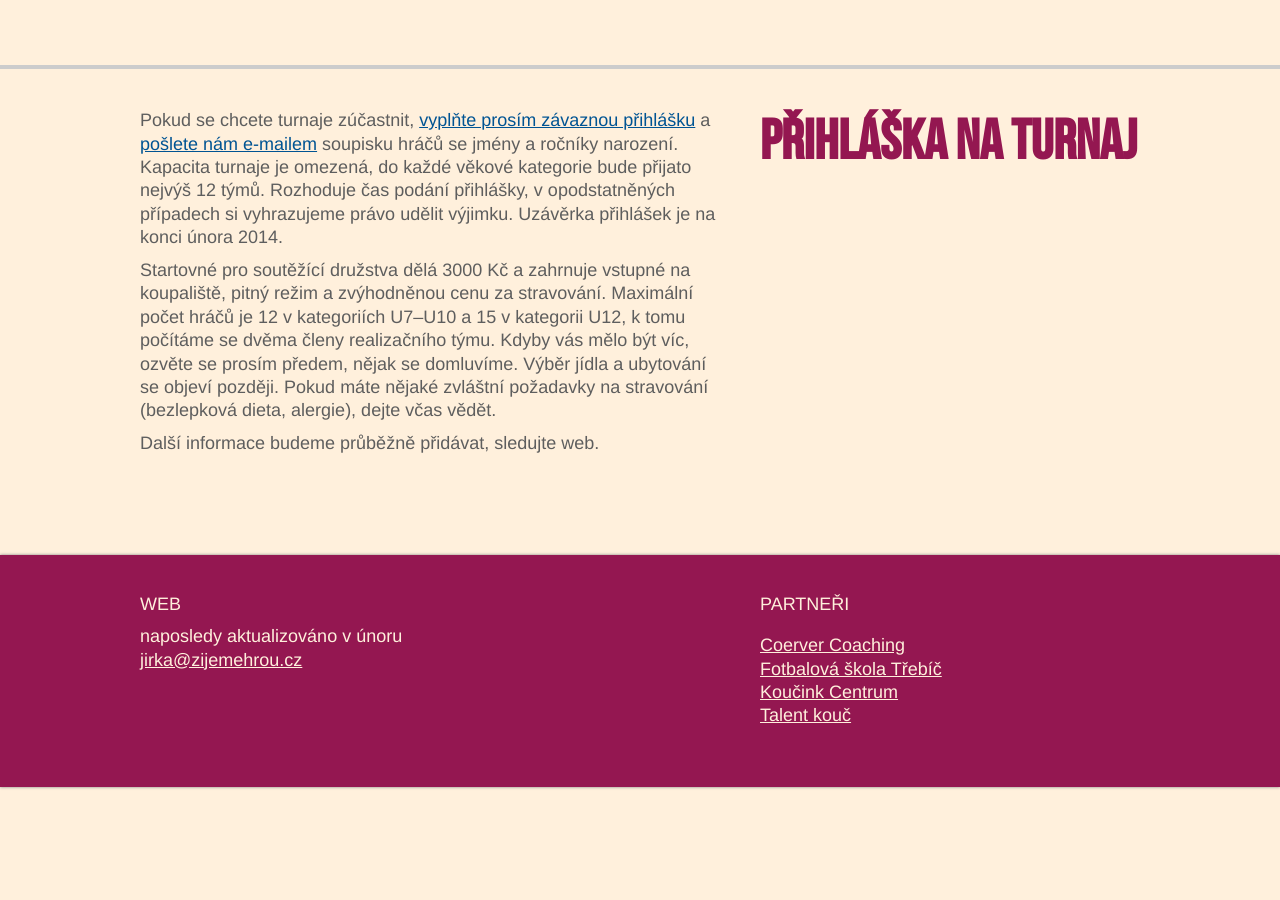
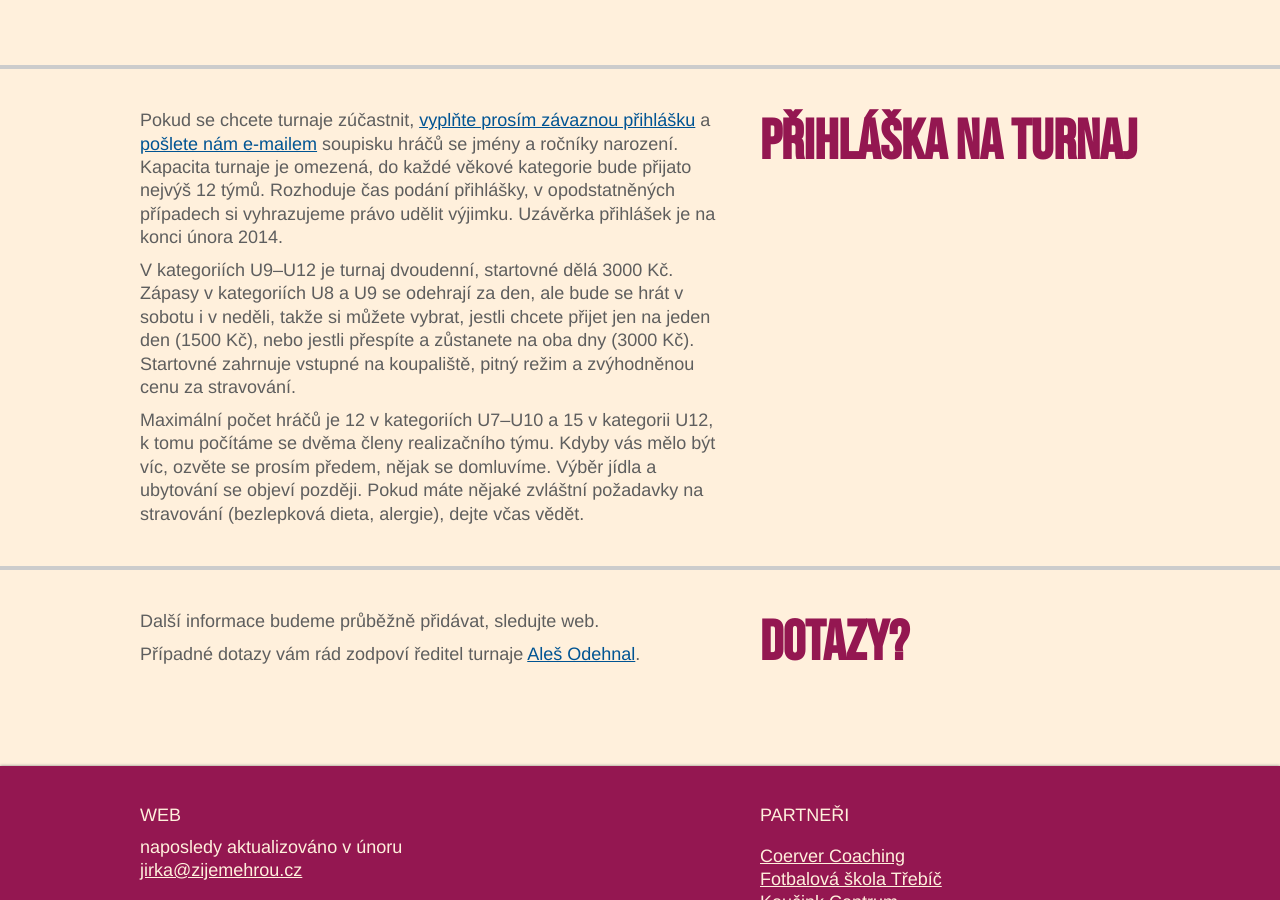
Before and after one commit to zoul/zijeme-hrou, a Jekyll site: the page built from souteze/boskovice/2014.html, in a window 1280 px wide and 900 px high, scrolled down 1480 px. Built offline with Jekyll 4.4.1, drawn with Linux system fonts in a browser that asks for light colours; before the commit the page ends 2267 px from its top, so only the background shows below that.

Commit message:
Aktualizace textů k boskovickému turnaji.

```diff
--- a/souteze/boskovice/2014.html
+++ b/souteze/boskovice/2014.html
@@ -9,7 +9,7 @@ title: Boskovice dětem a rodinám 2014
 kategorie U7, U8, U9, U10 a U12, který proběhne 14–15. června 2014 v
 Boskovicích. Hlavní motivace turnaje zůstává i ve čtvrtém ročníků stejná:
 vytvářet postupnými kroky prostředí, ve kterém by hráči, trenéři, rodiče,
-funkcionáři i fotbaloví fanoušci mohli chápat fotbal v širších
+funkcionáři i fotbaloví fanoušci mohli chápat fotbal v širších
 souvislostech.</p>
 
 <p>Pravidla turnaje vychází z oficiálních pravidel fotbalu malých forem, která
@@ -86,18 +86,27 @@ kategorie U7 a U8 názorně vidět.</p>
 
 <p>Pokud se chcete turnaje zúčastnit, <a href="http://goo.gl/4DiKyp">vyplňte
 prosím závaznou přihlášku</a> a <a
-href="mailto:jirka@zijemehrou.cz?subject=Soupiska%20hráčů">pošlete nám
+href="mailto:ales@zijemehrou.cz?subject=Soupiska%20hráčů">pošlete nám
 e-mailem</a> soupisku hráčů se jmény a ročníky narození. Kapacita turnaje je
 omezená, do každé věkové kategorie bude přijato nejvýš 12 týmů. Rozhoduje čas
 podání přihlášky, v opodstatněných případech si vyhrazujeme právo udělit
 výjimku. Uzávěrka přihlášek je na konci února 2014.</p>
 
-<p>Startovné pro soutěžící družstva dělá 3000 Kč a zahrnuje vstupné na
-koupaliště, pitný režim a zvýhodněnou cenu za stravování. Maximální počet hráčů
-je 12 v kategoriích U7–U10 a 15 v kategorii U12, k tomu počítáme se dvěma členy
-realizačního týmu. Kdyby vás mělo být víc, ozvěte se prosím předem, nějak se
-domluvíme. Výběr jídla a ubytování se objeví později. Pokud máte nějaké
-zvláštní požadavky na stravování (bezlepková dieta, alergie), dejte včas
-vědět.</p>
+<p>V kategoriích U9–U12 je turnaj dvoudenní, startovné dělá 3000 Kč. Zápasy v
+kategoriích U8 a U9 se odehrají za den, ale bude se hrát v sobotu i v neděli,
+takže si můžete vybrat, jestli chcete přijet jen na jeden den (1500 Kč), nebo
+jestli přespíte a zůstanete na oba dny (3000 Kč). Startovné zahrnuje vstupné na
+koupaliště, pitný režim a zvýhodněnou cenu za stravování.<p>
+
+<p>Maximální počet hráčů je 12 v kategoriích U7–U10 a 15 v kategorii U12, k tomu
+počítáme se dvěma členy realizačního týmu. Kdyby vás mělo být víc, ozvěte se
+prosím předem, nějak se domluvíme. Výběr jídla a ubytování se objeví později.
+Pokud máte nějaké zvláštní požadavky na stravování (bezlepková dieta, alergie),
+dejte včas vědět.</p>
+
+<hr>
+
+<h2 class="pull">Dotazy?</h2>
 
 <p>Další informace budeme průběžně přidávat, sledujte web.</p>
+<p>Případné dotazy vám rád zodpoví ředitel turnaje <a href="mailto:ales@zijemehrou.cz">Aleš Odehnal</a>.</p>
```
Also changed, not shown: souteze/boskovice/index.html (+6 -6 lines), souteze/index.html (+11 -17 lines).
